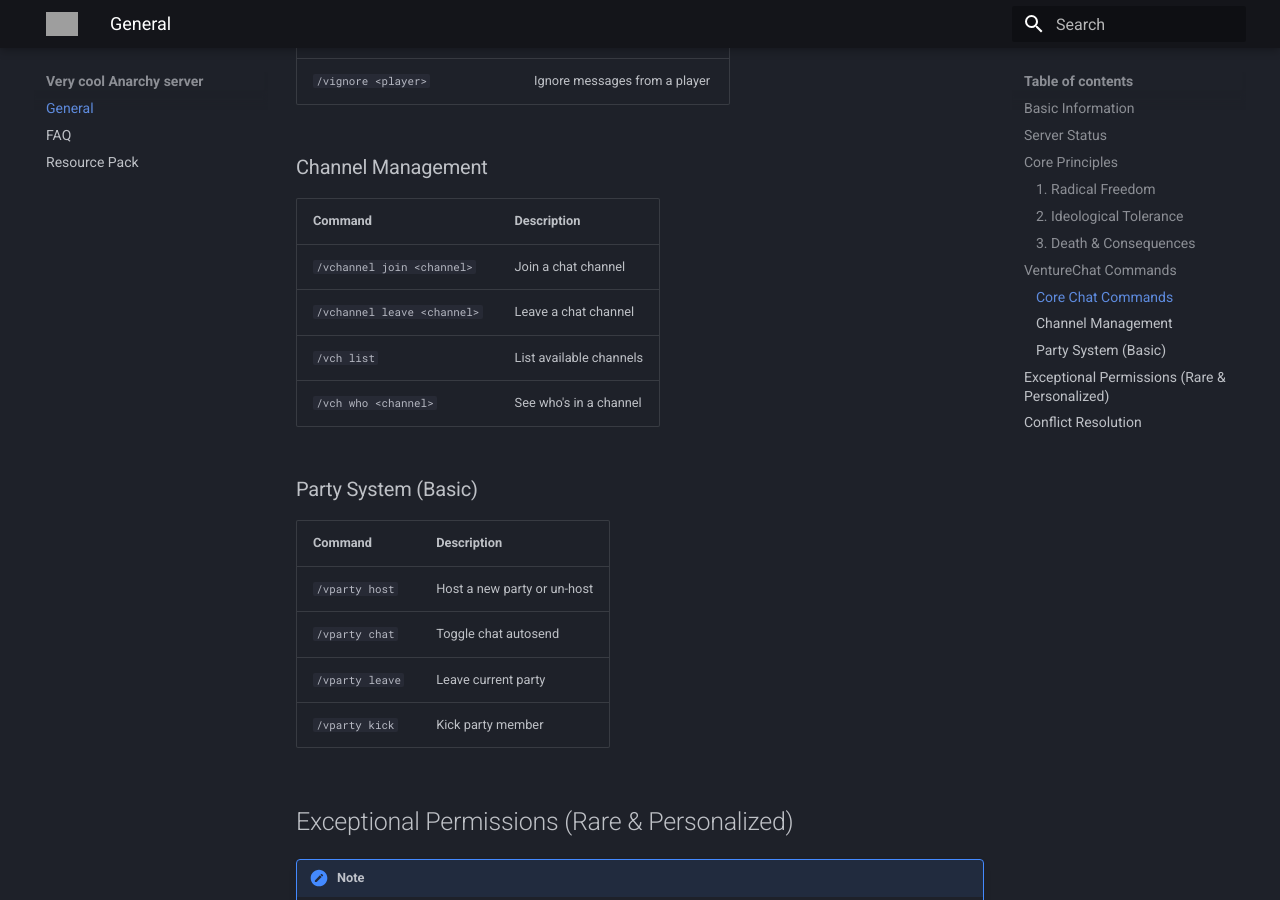
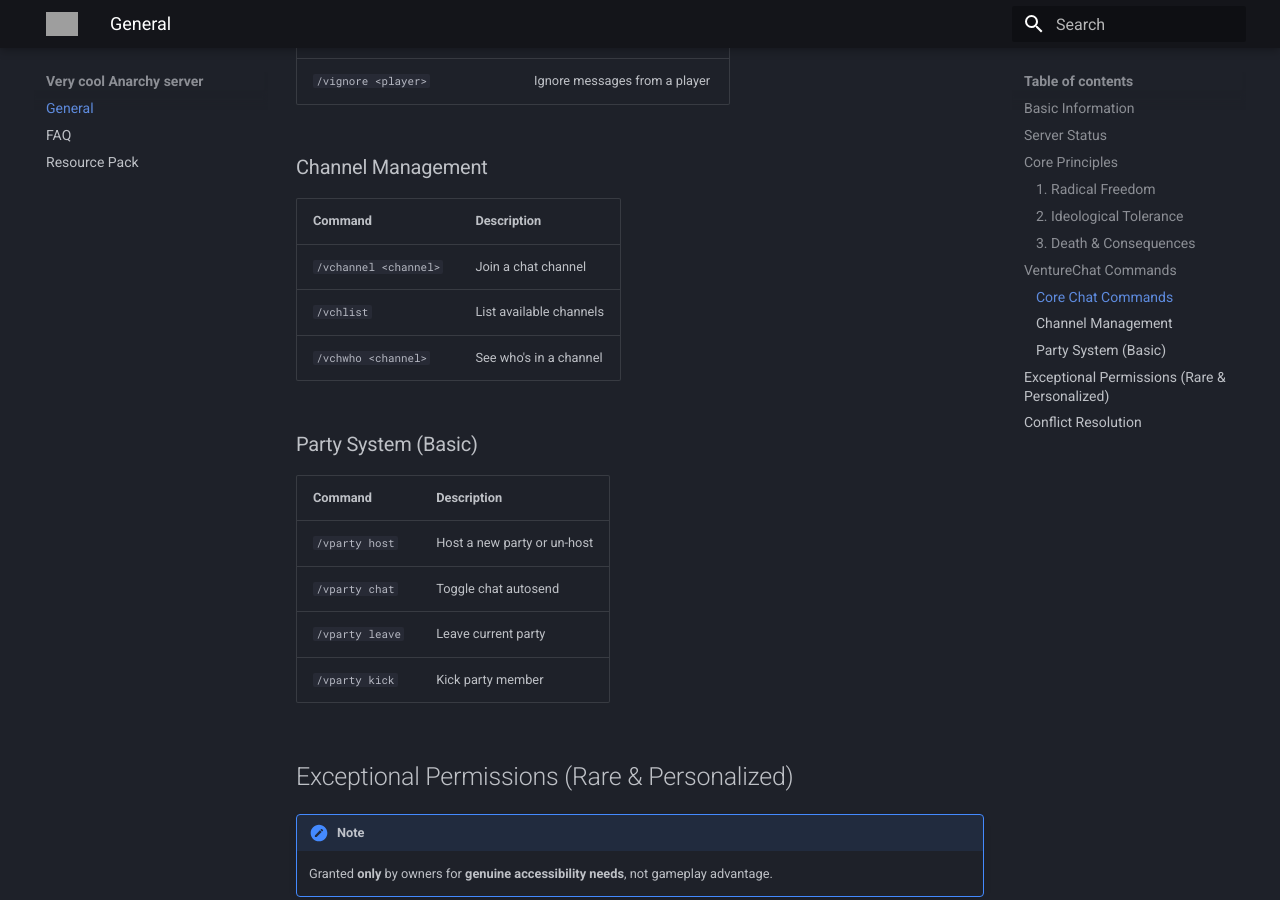
Before and after one commit to Zylez/mantech-wiki, an MkDocs documentation site: the page built from docs/index.md, in a window 1280 px wide and 900 px high, scrolled down 1193 px. Built offline with MkDocs 1.6.1 and Material for MkDocs 9.7.7, drawn with Linux system fonts in a browser that asks for light colours; grey boxes are pictures that could not be loaded.

Commit message:
updated command list

```diff
--- a/docs/index.md
+++ b/docs/index.md
@@ -44,10 +44,9 @@
 
 | Command | Description |
 |---------|-------------|
-| `/vchannel join <channel>` | Join a chat channel |
-| `/vchannel leave <channel>` | Leave a chat channel |
-| `/vch list` | List available channels |
-| `/vch who <channel>` | See who's in a channel |
+| `/vchannel <channel>` | Join a chat channel |
+| `/vchlist` | List available channels |
+| `/vchwho <channel>` | See who's in a channel |
 
 ### Party System (Basic)
 
```
Also changed, not shown: site/index.html, site/search/search_index.json, site/sitemap.xml, 1 other file.
